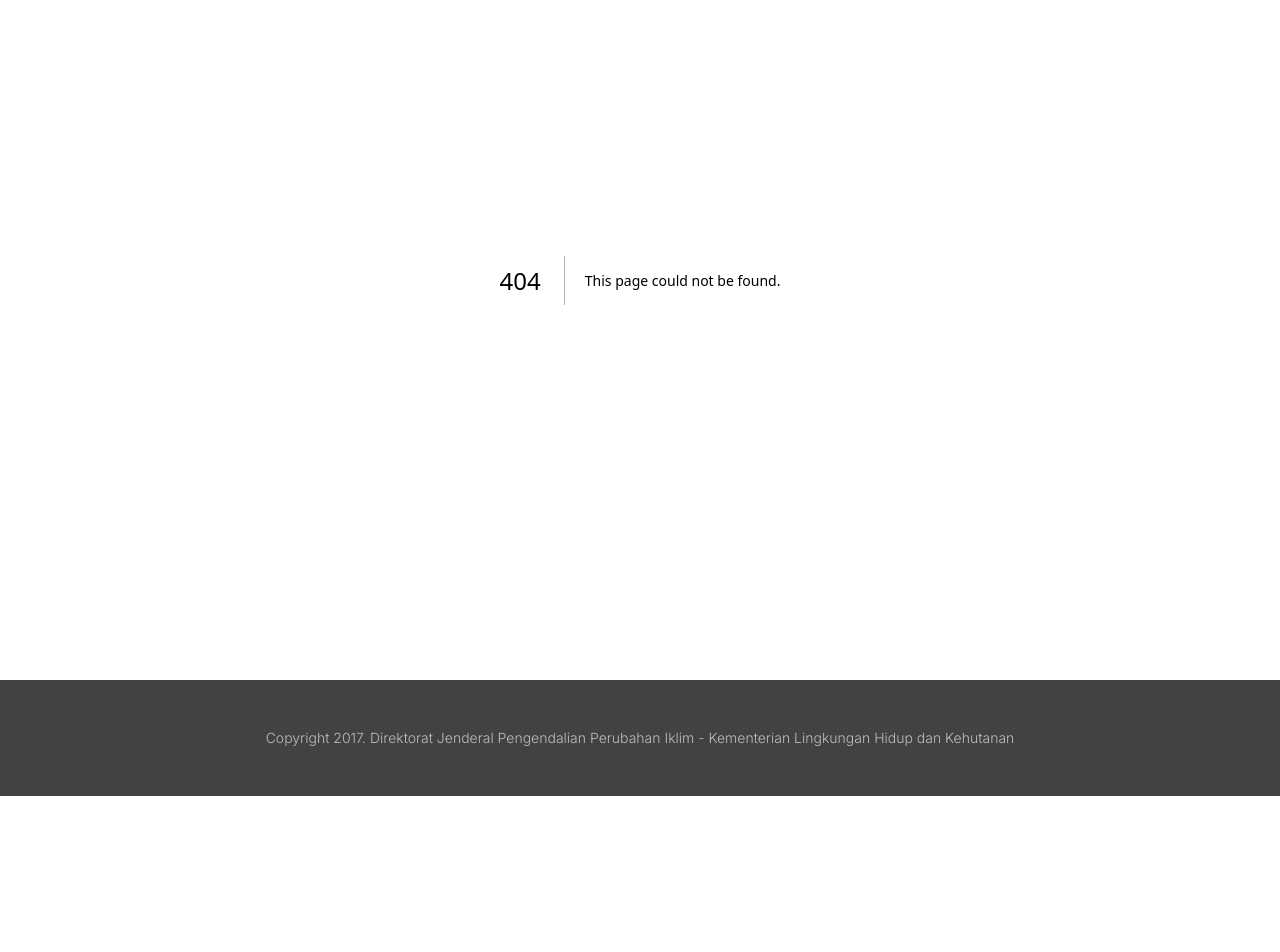
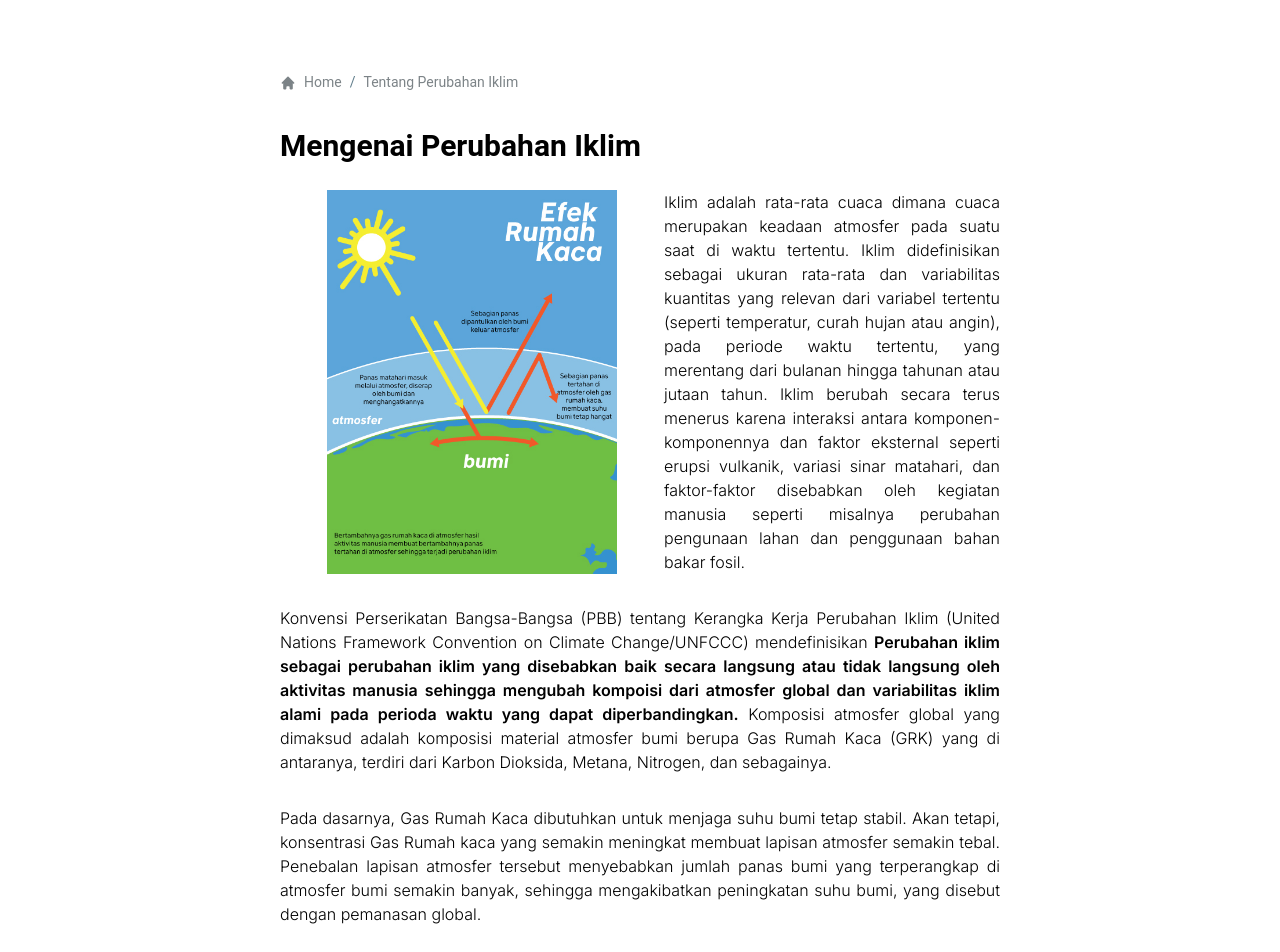
Before and after one commit to arrafiialfa/kcpi-next, a Next.js app: page /info-iklim/perubahan-iklim in a window 1280 px wide. Before the commit this address had no page. Shown: the part 120-1072 px from the top of the page. Before the commit the page ends 916 px from the top, so only its background shows below. Built offline with nearby package versions, Linux system fonts and the light colour scheme.

Commit message:
added tentang perubahan iklim

```diff
--- /dev/null
+++ b/src/app/info-iklim/perubahan-iklim/page.tsx
@@ -0,0 +1,134 @@
+"use client";
+
+import PageLayout from "@/components/PageLayout";
+import { Typography, Button } from "@material-tailwind/react";
+import Image from "next/image";
+import Link from "next/link";
+
+export default function PerubahanIklim() {
+  return (
+    <PageLayout
+      routes={[
+        {
+          route: "/",
+          label: "Home",
+          icon: (
+            <svg
+              xmlns="http://www.w3.org/2000/svg"
+              className="h-4 w-4"
+              viewBox="0 0 20 20"
+              fill="currentColor"
+            >
+              <path d="M10.707 2.293a1 1 0 00-1.414 0l-7 7a1 1 0 001.414 1.414L4 10.414V17a1 1 0 001 1h2a1 1 0 001-1v-2a1 1 0 011-1h2a1 1 0 011 1v2a1 1 0 001 1h2a1 1 0 001-1v-6.586l.293.293a1 1 0 001.414-1.414l-7-7z" />
+            </svg>
+          ),
+        },
+        {
+          label: "Tentang Perubahan Iklim",
+        },
+      ]}
+    >
+      <div>
+        <Typography variant="h3" className="mb-6 font-bold">
+          Mengenai Perubahan Iklim
+        </Typography>
+        <div className="font-light text-justify">
+          <div className="md:float-left flex justify-center">
+            <div className="relative w-96 h-96">
+              <Image
+                alt="about perubahan iklim"
+                src="/images/infoiklim/efek-rumah-kaca.jpg"
+                fill
+                objectFit="contain"
+              />
+            </div>
+          </div>
+          <p className="mb-8">
+            Iklim adalah rata-rata cuaca dimana cuaca merupakan keadaan atmosfer
+            pada suatu saat di waktu tertentu. Iklim didefinisikan sebagai
+            ukuran rata-rata dan variabilitas kuantitas yang relevan dari
+            variabel tertentu (seperti temperatur, curah hujan atau angin), pada
+            periode waktu tertentu, yang merentang dari bulanan hingga tahunan
+            atau jutaan tahun. Iklim berubah secara terus menerus karena
+            interaksi antara komponen-komponennya dan faktor eksternal seperti
+            erupsi vulkanik, variasi sinar matahari, dan faktor-faktor
+            disebabkan oleh kegiatan manusia seperti misalnya perubahan
+            pengunaan lahan dan penggunaan bahan bakar fosil.
+          </p>
+          <p className="mb-8">
+            Konvensi Perserikatan Bangsa-Bangsa (PBB) tentang Kerangka Kerja
+            Perubahan Iklim (United Nations Framework Convention on Climate
+            Change/UNFCCC) mendefinisikan{" "}
+            <span className="font-semibold">
+              Perubahan iklim sebagai perubahan iklim yang disebabkan baik
+              secara langsung atau tidak langsung oleh aktivitas manusia
+              sehingga mengubah kompoisi dari atmosfer global dan variabilitas
+              iklim alami pada perioda waktu yang dapat diperbandingkan.
+            </span>{" "}
+            Komposisi atmosfer global yang dimaksud adalah komposisi material
+            atmosfer bumi berupa Gas Rumah Kaca (GRK) yang di antaranya, terdiri
+            dari Karbon Dioksida, Metana, Nitrogen, dan sebagainya.
+          </p>
+          <p className="mb-8">
+            Pada dasarnya, Gas Rumah Kaca dibutuhkan untuk menjaga suhu bumi
+            tetap stabil. Akan tetapi, konsentrasi Gas Rumah kaca yang semakin
+            meningkat membuat lapisan atmosfer semakin tebal. Penebalan lapisan
+            atmosfer tersebut menyebabkan jumlah panas bumi yang terperangkap di
+            atmosfer bumi semakin banyak, sehingga mengakibatkan peningkatan
+            suhu bumi, yang disebut dengan pemanasan global.
+          </p>
+        </div>
+        <div>
+          <div className="mb-8 p-6 shadow">
+            <Image
+              src="/images/infoiklim/grafik-suhu-1.png"
+              alt="temperature statistics for the last 30 years"
+              height={500}
+              width={1500}
+            />
+            <p className="text-center pt-4 font-light text-sm">
+              grafik data suhu rata-rata tahunan selama 30-tahun (periode
+              1981-2010). Variasi naik turun suhu setiap tahun menunjukkan
+              adanya variabilitas tahunan suhu. Variabilitas data tersebut
+              mengalami penyimpangan yang ekstrim dari nilai rata-rata berupa
+            </p>
+          </div>
+        </div>
+        <div className="text-justify font-light">
+          <p className="mb-8">
+            Berbeda dengan perubahan iklim, variabilitas iklim adalah variasi
+            iklim dalam keadaan rata-rata atau statistik lain di semua skala
+            temporan dan spasial pada satu periode waktu tertentu (seperti: satu
+            bulan, musim atau tahun), dibandingkan dengan statistik jangka
+            panjang untuk periode kalender yang sama. Variabilitas Iklim diukur
+            oleh deviasi ini, yang biasanya disebut anomali. Perbedaan antara
+            variabilitas iklim dan perubahan iklim terlihat pada jangka waktu
+            perubahan yang terjadi. Variabilitas iklim terlihat pada perubahan
+            yang terjadi didalam kerangka waktu yang pendek, seperti satu bulan,
+            satu musim atau satu tahun. Sedangkan,perubahan iklim terjadi pada
+            periode waktu yang lebih lama, yaitu pada periode dekade atau lebih
+            lama lagi. Perubahan Iklim merujuk kepada satu perubahan keadaan
+            rata-rata iklim atau variabilitasnya secara signifikan dalam satu
+            periode yang panjang (dekade atau lebih lama lagi).
+          </p>
+        </div>
+
+        <div className=" border border-solid py-4 px-6">
+          <div className="flex flex-wrap justify-between gap-8 items-center">
+            <p className=" basis-2/3 text-justify grow">
+              Untuk melihat perubahan kondisi iklim di suatu wilayah, pada waktu
+              tertentu di masa depan, dibandingkan dengan kondisi baseline
+              disusun sebuah skenario iklim. Silahkan klik tautan berikut untuk
+              menuju informasi sekenario iklim.
+            </p>
+            <Link href="/info-iklim/skenario-iklim">
+              <Button color="red" className="grow">
+                Lihat Skenario Iklim
+              </Button>
+            </Link>
+          </div>
+        </div>
+      </div>
+    </PageLayout>
+  );
+}
--- a/src/components/PageLayout.tsx
+++ b/src/components/PageLayout.tsx
@@ -1,3 +1,4 @@
+"use client";
 import React from "react";
 import { Breadcrumbs } from "@material-tailwind/react";
 import { Route } from "../app/navigation";
```
